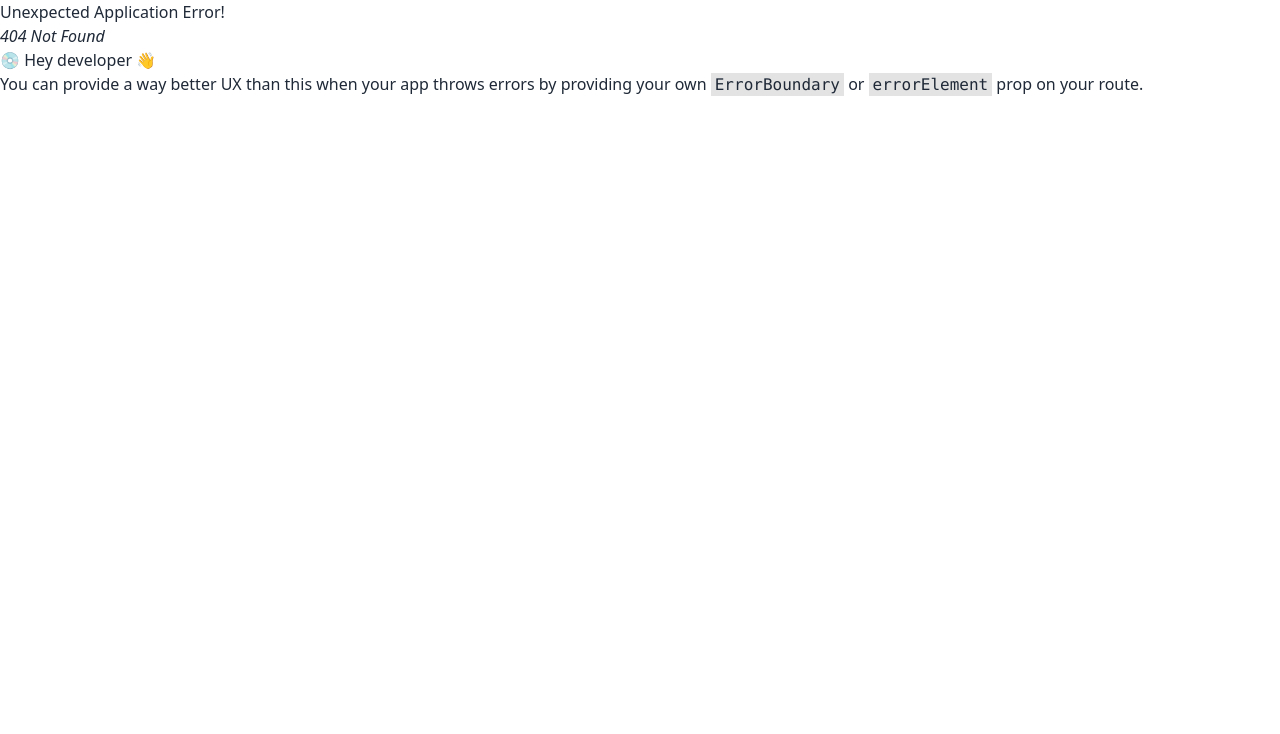
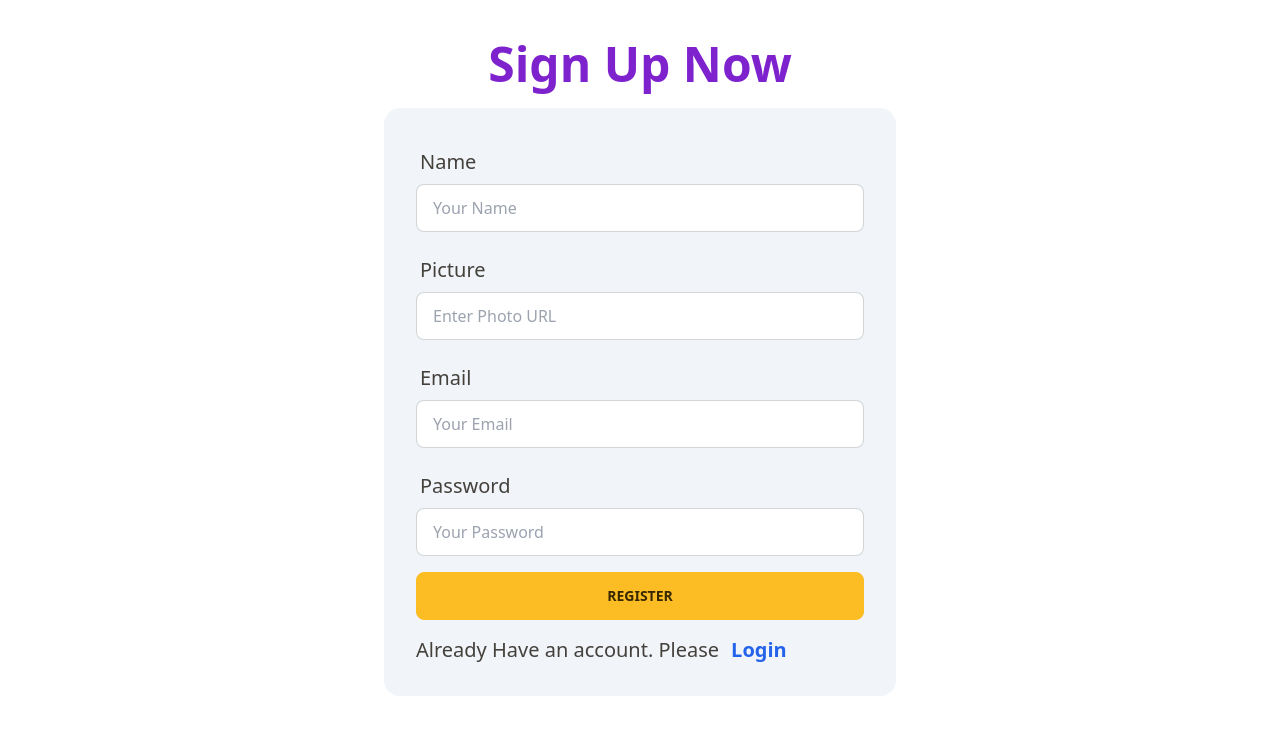
Before and after one commit to habib33-3/digital-nest-client, a React (Vite) app: page /register in a window 1280 px wide. Before the commit this address had no page. Shown: the top 734 px of the page. Built offline with nearby package versions, Linux system fonts and the light colour scheme.

Commit message:
integrated with firebase

```diff
--- a/package.json
+++ b/package.json
@@ -10,6 +10,9 @@
     "preview": "vite preview"
   },
   "dependencies": {
+    "dotenv": "^16.3.1",
+    "firebase": "^10.5.0",
+    "prop-types": "^15.8.1",
     "react": "^18.2.0",
     "react-dom": "^18.2.0",
     "react-router-dom": "^6.17.0"
--- a/src/Router/Router.jsx
+++ b/src/Router/Router.jsx
@@ -1,6 +1,7 @@
 import { createBrowserRouter } from "react-router-dom";
 import Root from "../layout/Root";
 import Home from "../pages/Home/Home";
+import Register from "../pages/Register/Register";
 
 const router = createBrowserRouter([
   {
@@ -11,6 +12,11 @@ const router = createBrowserRouter([
         path: "/",
         element: <Home />,
       },
+
+      {
+        path: "/register",
+        element: <Register />,
+      },
     ],
   },
 ]);
--- /dev/null
+++ b/src/pages/Register/Register.jsx
@@ -0,0 +1,88 @@
+import { Link } from "react-router-dom";
+
+const Register = () => {
+  const handleRegisterUser = (e) => {
+    e.preventDefault();
+
+    const form = e.target;
+    const name = form.name.value;
+    const picture = form.picture.value;
+    const email = form.email.value;
+    const password = form.password.value;
+  };
+
+  return (
+    <div className="my-10 w-screen">
+      <h1 className="text-center text-5xl text-purple-700 my-5 font-bold">
+        Sign Up Now
+      </h1>
+      <form
+        action=""
+        className=" lg:w-2/5 mx-auto p-8 card bg-slate-100 space-y-4"
+        onSubmit={handleRegisterUser}
+      >
+        <div className="form-control w-full ">
+          <label className="label">
+            <span className="text-xl font-medium text-stone-700 ">Name</span>
+          </label>
+          <input
+            type="text"
+            placeholder="Your Name"
+            name="name"
+            className="input input-bordered w-full "
+          />
+        </div>
+        <div className="form-control w-full ">
+          <label className="label">
+            <span className="text-xl font-medium text-stone-700 ">Picture</span>
+          </label>
+          <input
+            type="text"
+            placeholder="Enter Photo URL"
+            name="picture"
+            className="input input-bordered w-full "
+          />
+        </div>
+        <div className="form-control w-full ">
+          <label className="label">
+            <span className="text-xl font-medium text-stone-700 ">Email</span>
+          </label>
+          <input
+            type="email"
+            placeholder="Your Email"
+            className="input input-bordered w-full "
+          />
+        </div>
+        <div className="form-control w-full ">
+          <label className="label">
+            <span className="text-xl font-medium text-stone-700 ">
+              Password
+            </span>
+          </label>
+          <input
+            type="password"
+            placeholder="Your Password"
+            className="input input-bordered w-full "
+          />
+        </div>
+        <button
+          className="btn btn-warning"
+          type="submit"
+        >
+          Register
+        </button>
+        <p className="text-xl font-medium text-stone-700">
+          Already Have an account. Please
+          <Link
+            className="text-blue-600 font-bold  mx-3"
+            to="/login"
+          >
+            Login
+          </Link>
+        </p>
+      </form>
+    </div>
+  );
+};
+
+export default Register;
--- /dev/null
+++ b/src/providers/AuthProvider.jsx
@@ -0,0 +1,18 @@
+import PropTypes from "prop-types";
+import { createContext } from "react";
+
+export const AuthContext = createContext(null);
+
+const AuthProvider = ({ children }) => {
+  const userInfo = {};
+
+  return (
+    <AuthContext.Provider value={userInfo}>{children}</AuthContext.Provider>
+  );
+};
+
+AuthProvider.propTypes = {
+  children: PropTypes.node,
+};
+
+export default AuthProvider;
```
Also changed, not shown: firebase/firebase.config.js (added, +21 -0 lines), 1 other file (tests, documents, lock files or other folders).
